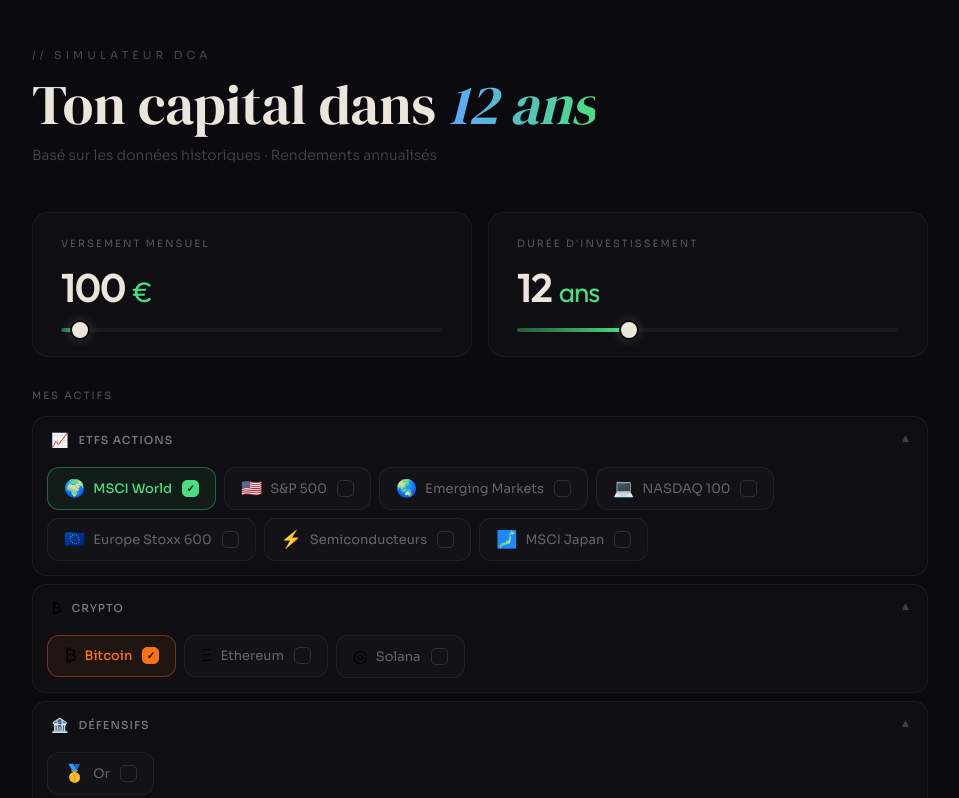
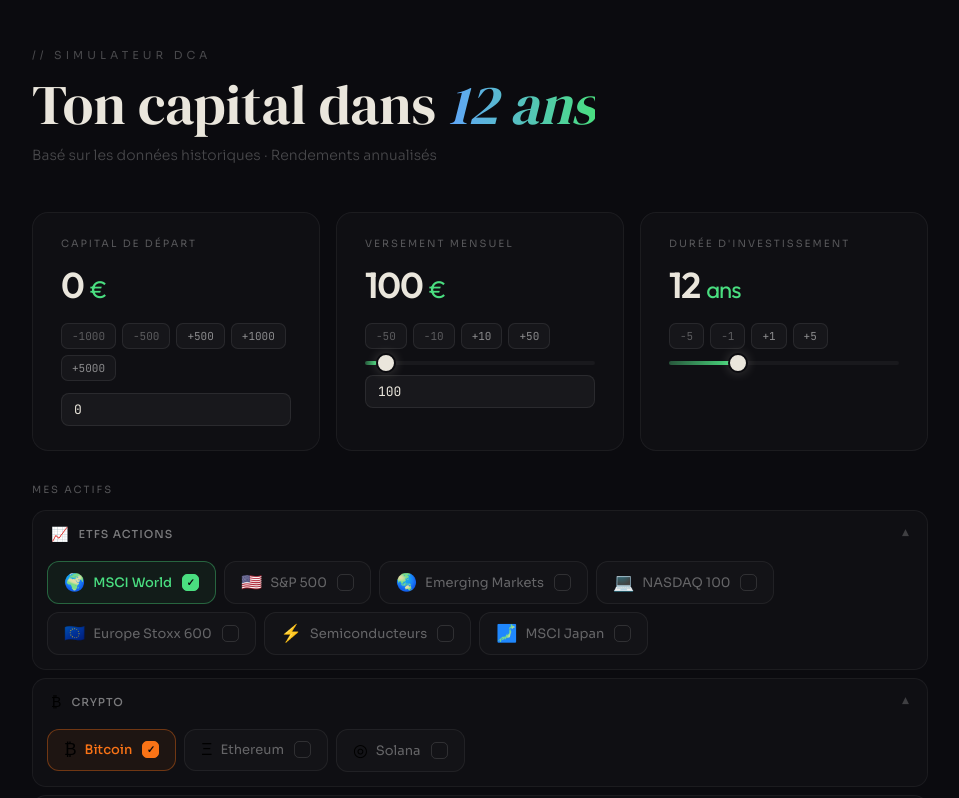
Before and after one commit to Noann0/Simulateur-investissment, a React (Vite) app: page / in a window 1280 px wide. Shown: the top 798 px of the page, without its empty margins (160-1119 px from the left). Built offline with nearby package versions, Linux system fonts and the light colour scheme.

Commit message:
feat: new params UI with initial capital, free monthly input and ± buttons

```diff
--- a/src/SimulateurDCA.jsx
+++ b/src/SimulateurDCA.jsx
@@ -341,22 +341,73 @@
         </div>
 
         {/* Params */}
-        <div className="sim-params-grid" style={{ display:"grid", gridTemplateColumns:"1fr 1fr", gap:"16px", marginBottom:"32px", animation:"fadeUp 0.6s ease 0.1s both" }}>
-          {[{label:"Versement mensuel",val:monthly,set:setMonthly,min:50,max:2000,step:50,disp:`${monthly.toLocaleString("fr-FR")}`,unit:"€",pct:monthly/2000},
-            {label:"Durée d'investissement",val:years,set:setYears,min:1,max:40,step:1,disp:`${years}`,unit:"ans",pct:(years-1)/39}
-          ].map((p,i) => (
-            <div key={i} style={{ background:"rgba(255,255,255,0.02)", border:"1px solid rgba(255,255,255,0.05)", borderRadius:"16px", padding:"24px 28px" }}>
-              <div style={{ fontFamily:"'Sora'", fontSize:"10px", color:"rgba(255,255,255,0.3)", letterSpacing:"2px", textTransform:"uppercase", marginBottom:"12px" }}>{p.label}</div>
-              <div className="sim-param-value" style={{ fontFamily:"'Outfit'", fontSize:"40px", color:"#eae6dc", fontWeight:600, marginBottom:"16px", letterSpacing:"-1px" }}>
-                {p.disp} <span style={{ fontSize:"28px", color:"#4ade80", fontWeight:400 }}>{p.unit}</span>
-              </div>
-              <div style={{ position:"relative", height:"4px", background:"rgba(255,255,255,0.04)", borderRadius:"2px" }}>
-                <div style={{ position:"absolute", top:0, left:0, height:"100%", width:`${p.pct*100}%`, background:"linear-gradient(90deg,#4ade8050,#4ade80)", borderRadius:"2px", transition:"width 0.15s" }}/>
-                <input type="range" min={p.min} max={p.max} step={p.step} value={p.val} onChange={e=>p.set(Number(e.target.value))}
-                  style={{ position:"absolute", top:"-10px", left:0, width:"100%", height:"24px", WebkitAppearance:"none", background:"transparent", cursor:"pointer" }}/>
-              </div>
+        <div className="sim-params-grid" style={{ display:"grid", gridTemplateColumns:"1fr 1fr 1fr", gap:"16px", marginBottom:"32px", animation:"fadeUp 0.6s ease 0.1s both" }}>
+
+          {/* Capital initial */}
+          <div style={{ background:"rgba(255,255,255,0.02)", border:"1px solid rgba(255,255,255,0.05)", borderRadius:"16px", padding:"24px 28px" }}>
+            <div style={{ fontFamily:"'Sora'", fontSize:"10px", color:"rgba(255,255,255,0.3)", letterSpacing:"2px", textTransform:"uppercase", marginBottom:"12px" }}>Capital de départ</div>
+            <div className="sim-param-value" style={{ fontFamily:"'Outfit'", fontSize:"36px", color:"#eae6dc", fontWeight:600, marginBottom:"16px", letterSpacing:"-1px" }}>
+              {initialCapital.toLocaleString("fr-FR")} <span style={{ fontSize:"24px", color:"#4ade80", fontWeight:400 }}>€</span>
             </div>
-          ))}
+            <div style={{ display:"flex", gap:"6px", marginBottom:"12px", flexWrap:"wrap" }}>
+              {[-1000,-500,500,1000,5000].map(d => (
+                <button key={d} onClick={() => setInitialCapital(v => Math.max(0, v + d))} style={{
+                  fontFamily:"'JetBrains Mono'", fontSize:"11px", padding:"5px 10px", borderRadius:"7px",
+                  border:"1px solid rgba(255,255,255,0.08)", background:"rgba(255,255,255,0.03)",
+                  color: d > 0 ? "rgba(255,255,255,0.5)" : "rgba(255,255,255,0.3)", cursor:"pointer",
+                }}>{d > 0 ? `+${d}` : d}</button>
+              ))}
+            </div>
+            <input type="number" min={0} value={initialCapital} onChange={e => setInitialCapital(Math.max(0, Number(e.target.value) || 0))}
+              style={{ fontFamily:"'JetBrains Mono'", fontSize:"13px", color:"#eae6dc", background:"rgba(255,255,255,0.04)", border:"1px solid rgba(255,255,255,0.08)", borderRadius:"8px", padding:"7px 12px", width:"100%", outline:"none" }}/>
+          </div>
+
+          {/* Versement mensuel */}
+          <div style={{ background:"rgba(255,255,255,0.02)", border:"1px solid rgba(255,255,255,0.05)", borderRadius:"16px", padding:"24px 28px" }}>
+            <div style={{ fontFamily:"'Sora'", fontSize:"10px", color:"rgba(255,255,255,0.3)", letterSpacing:"2px", textTransform:"uppercase", marginBottom:"12px" }}>Versement mensuel</div>
+            <div className="sim-param-value" style={{ fontFamily:"'Outfit'", fontSize:"36px", color:"#eae6dc", fontWeight:600, marginBottom:"16px", letterSpacing:"-1px" }}>
+              {monthly.toLocaleString("fr-FR")} <span style={{ fontSize:"24px", color:"#4ade80", fontWeight:400 }}>€</span>
+            </div>
+            <div style={{ display:"flex", gap:"6px", marginBottom:"12px", flexWrap:"wrap" }}>
+              {[-50,-10,10,50].map(d => (
+                <button key={d} onClick={() => setMonthly(v => Math.max(0, v + d))} style={{
+                  fontFamily:"'JetBrains Mono'", fontSize:"11px", padding:"5px 10px", borderRadius:"7px",
+                  border:"1px solid rgba(255,255,255,0.08)", background:"rgba(255,255,255,0.03)",
+                  color: d > 0 ? "rgba(255,255,255,0.5)" : "rgba(255,255,255,0.3)", cursor:"pointer",
+                }}>{d > 0 ? `+${d}` : d}</button>
+              ))}
+            </div>
+            <div style={{ position:"relative", height:"4px", background:"rgba(255,255,255,0.04)", borderRadius:"2px", marginBottom:"10px" }}>
+              <div style={{ position:"absolute", top:0, left:0, height:"100%", width:`${(monthly/2000)*100}%`, background:"linear-gradient(90deg,#4ade8050,#4ade80)", borderRadius:"2px", transition:"width 0.15s" }}/>
+              <input type="range" min={0} max={2000} step={10} value={monthly} onChange={e => setMonthly(Number(e.target.value))}
+                style={{ position:"absolute", top:"-10px", left:0, width:"100%", height:"24px", WebkitAppearance:"none", appearance:"none", background:"transparent", cursor:"pointer" }}/>
+            </div>
+            <input type="number" min={0} value={monthly} onChange={e => setMonthly(Math.max(0, Number(e.target.value) || 0))}
+              style={{ fontFamily:"'JetBrains Mono'", fontSize:"13px", color:"#eae6dc", background:"rgba(255,255,255,0.04)", border:"1px solid rgba(255,255,255,0.08)", borderRadius:"8px", padding:"7px 12px", width:"100%", outline:"none" }}/>
+          </div>
+
+          {/* Durée */}
+          <div style={{ background:"rgba(255,255,255,0.02)", border:"1px solid rgba(255,255,255,0.05)", borderRadius:"16px", padding:"24px 28px" }}>
+            <div style={{ fontFamily:"'Sora'", fontSize:"10px", color:"rgba(255,255,255,0.3)", letterSpacing:"2px", textTransform:"uppercase", marginBottom:"12px" }}>Durée d'investissement</div>
+            <div className="sim-param-value" style={{ fontFamily:"'Outfit'", fontSize:"36px", color:"#eae6dc", fontWeight:600, marginBottom:"16px", letterSpacing:"-1px" }}>
+              {years} <span style={{ fontSize:"24px", color:"#4ade80", fontWeight:400 }}>ans</span>
+            </div>
+            <div style={{ display:"flex", gap:"6px", marginBottom:"12px", flexWrap:"wrap" }}>
+              {[-5,-1,1,5].map(d => (
+                <button key={d} onClick={() => setYears(v => Math.min(40, Math.max(1, v + d)))} style={{
+                  fontFamily:"'JetBrains Mono'", fontSize:"11px", padding:"5px 10px", borderRadius:"7px",
+                  border:"1px solid rgba(255,255,255,0.08)", background:"rgba(255,255,255,0.03)",
+                  color: d > 0 ? "rgba(255,255,255,0.5)" : "rgba(255,255,255,0.3)", cursor:"pointer",
+                }}>{d > 0 ? `+${d}` : d}</button>
+              ))}
+            </div>
+            <div style={{ position:"relative", height:"4px", background:"rgba(255,255,255,0.04)", borderRadius:"2px" }}>
+              <div style={{ position:"absolute", top:0, left:0, height:"100%", width:`${((years-1)/39)*100}%`, background:"linear-gradient(90deg,#4ade8050,#4ade80)", borderRadius:"2px", transition:"width 0.15s" }}/>
+              <input type="range" min={1} max={40} step={1} value={years} onChange={e => setYears(Number(e.target.value))}
+                style={{ position:"absolute", top:"-10px", left:0, width:"100%", height:"24px", WebkitAppearance:"none", appearance:"none", background:"transparent", cursor:"pointer" }}/>
+            </div>
+          </div>
+
         </div>
 
         {/* Assets — Accordéon catégorisé */}
```
